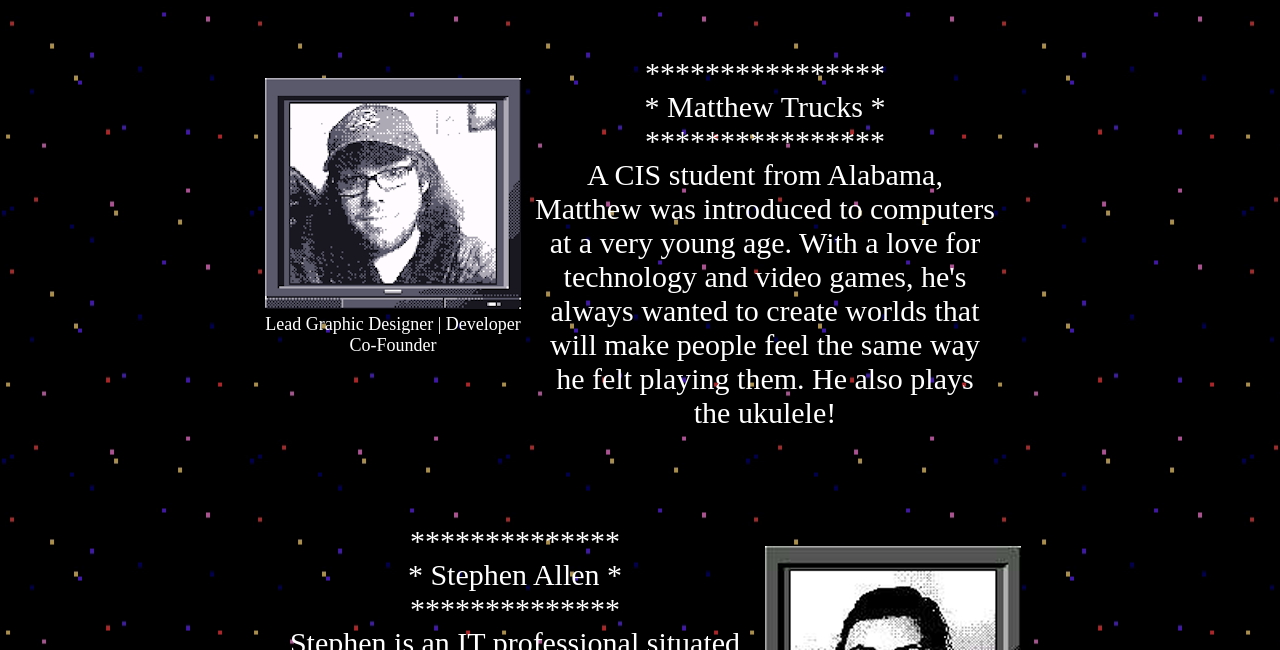
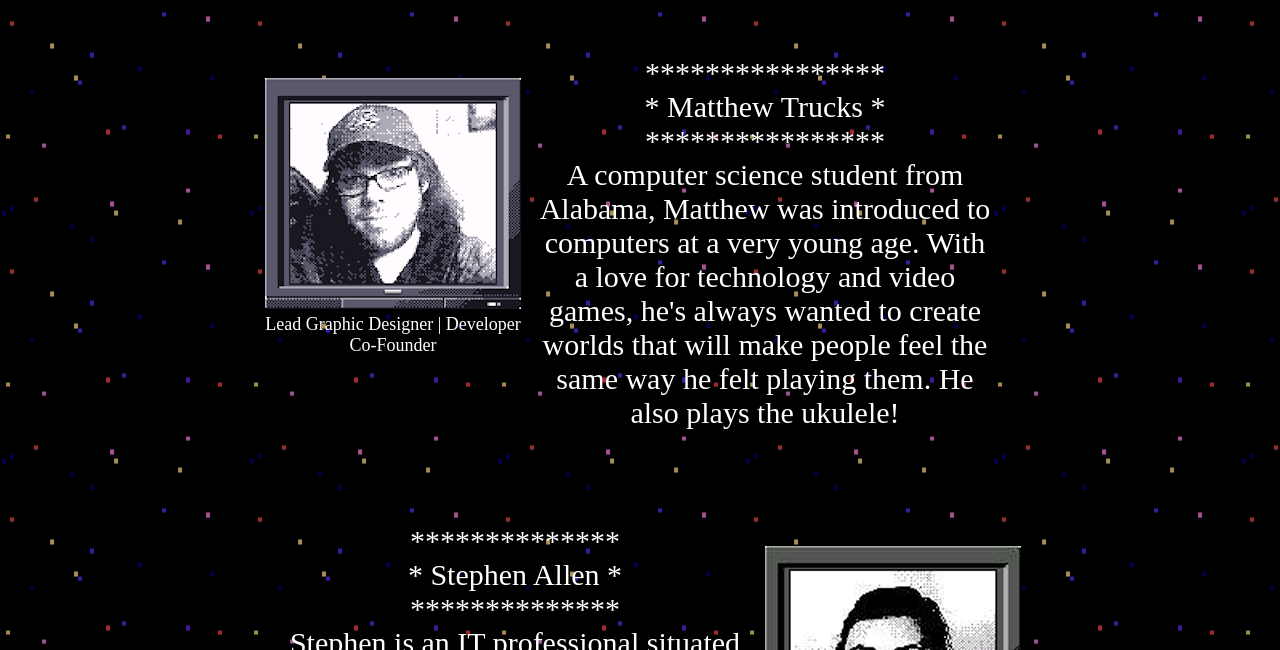
Before and after one commit to CountBleh/CountBleh.github.io, a plain HTML site: page about.html in a window 1280 px wide. Shown: the part 583-1233 px from the top of the page. Drawn offline with nearby package versions, Linux system fonts and the light colour scheme.

Commit message:
Computer science major sounds better than CIS lmao

```diff
--- a/about.html
+++ b/about.html
@@ -39,7 +39,7 @@
     <section> <!-- This section is Matte -->
         <div class="grid-container-profile-left-aligned">
             <div class="grid-item-profile-pic"><br><br><img src="shiny_gbc.png"><br>Lead Graphic Designer | Developer Co-Founder </div>
-            <div class="grid-item-profile-text">****************<br>* Matthew Trucks *<br>****************<br>A CIS student from Alabama, Matthew was introduced to computers at a very young age. With a love for technology and video games, he's always wanted to create worlds that will make people feel the same way he felt playing them. He also plays the ukulele!</div>
+            <div class="grid-item-profile-text">****************<br>* Matthew Trucks *<br>****************<br>A computer science student from Alabama, Matthew was introduced to computers at a very young age. With a love for technology and video games, he's always wanted to create worlds that will make people feel the same way he felt playing them. He also plays the ukulele!</div>
         </div>
 
     </section>
```
